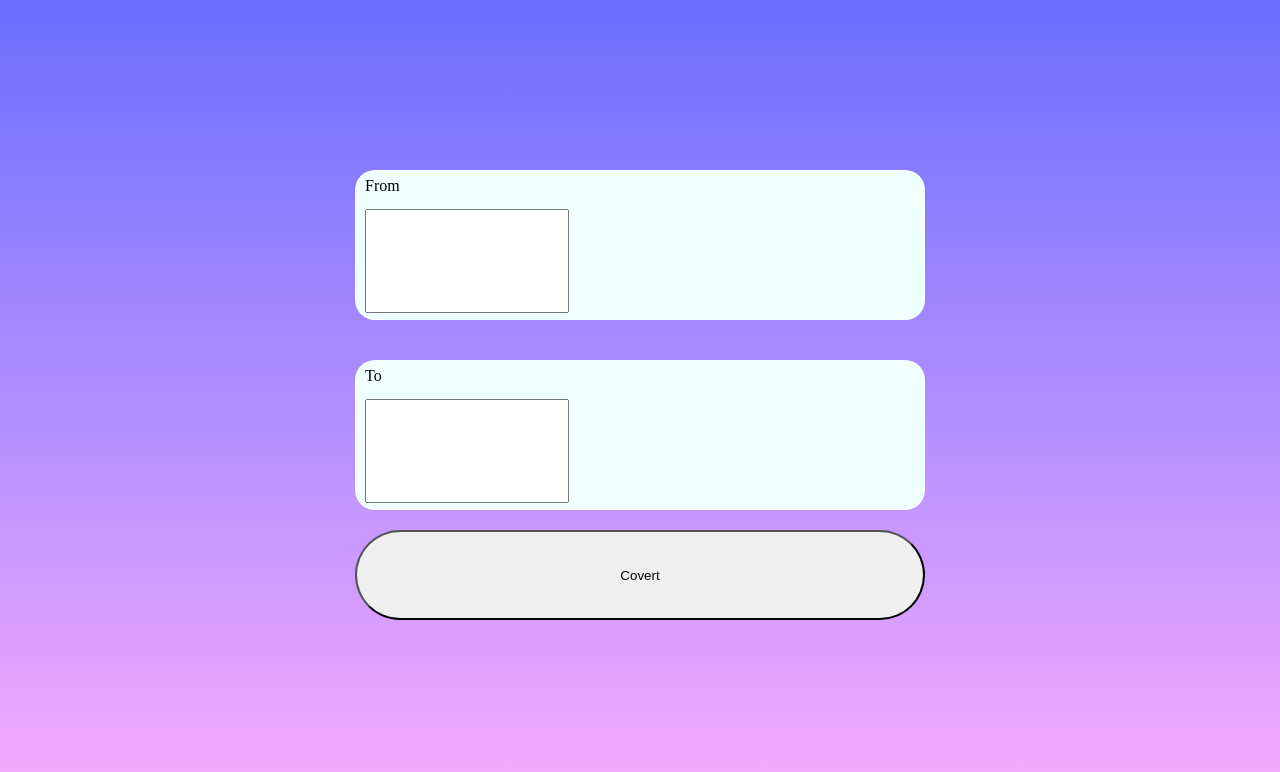
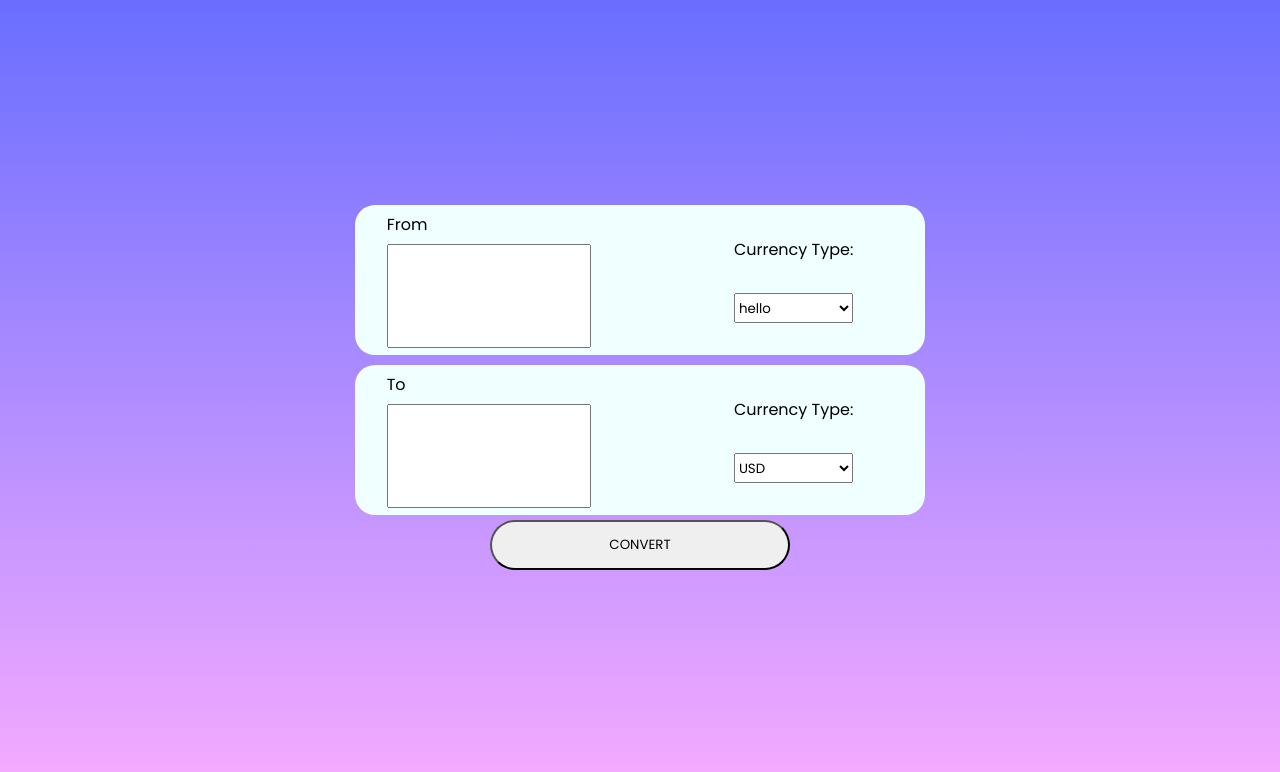
Before and after one commit to hikigaya007/Currency-exchange-React, a React (Create React App) app in the folder curr-exc/: page / in a window 1280 px wide. Shown: the top 772 px of the page. Built offline with nearby package versions, Linux system fonts and the light colour scheme.

Commit message:
UI completed

```diff
--- a/curr-exc/public/index.html
+++ b/curr-exc/public/index.html
@@ -10,6 +10,9 @@
       content="Web site created using create-react-app"
     />
     <link rel="apple-touch-icon" href="%PUBLIC_URL%/logo192.png" />
+    <link
+    href="https://fonts.googleapis.com/css2?family=Poppins:ital,wght@0,100;0,200;0,300;0,400;0,500;0,600;0,700;0,800;0,900;1,100;1,200;1,300;1,400;1,500;1,600;1,700;1,800;1,900&display=swap"
+    rel="stylesheet">
     <!--
       manifest.json provides metadata used when your web app is installed on a
       user's mobile device or desktop. See https://developers.google.com/web/fundamentals/web-app-manifest/
--- a/curr-exc/src/App.css
+++ b/curr-exc/src/App.css
@@ -1,6 +1,7 @@
 *{
     padding: 0;
     margin: 0;
+    font-family: 'Poppins', sans-serif;
 }
 .container{
     width: 100%;
@@ -13,19 +14,30 @@
 .inner-container{
     display: flex;
     flex-direction: column;
-    height: 500px;
+    height: 400px;
     width: 600px;
     align-items: center;
 }
 .textbox1-container{
     display: flex;
-    flex-direction: column;
+    flex-direction: row;
     justify-content: space-around;
     background-color: azure;
-    margin: 20px;
+    margin: 5px;
     height: 150px;
     width: 95%;
     border-radius: 20px;
+}
+.textbox1-container2{
+    display: flex;
+    flex-direction: column;
+    justify-content: space-evenly;
+}
+.textbox1-container1{
+    margin-left: -50px;
+    display: flex;
+    flex-direction: column;
+    justify-content: space-evenly;
 }
 .textbox1{
     margin-left: 10px;
@@ -34,27 +46,20 @@
     font-size: 30px;
     outline: none;
 }
-.textbox2-container{
-    display: flex;
-    flex-direction: column;
-    justify-content: space-around;
-    background-color: azure;
-    margin: 20px;
-    height: 150px;
-    width: 95%;
-    border-radius: 20px;
-}
-.textbox2{
-    width:200px;
-    height: 100px;
-    font-size: 30px;
-    outline: none;
-    margin-left: 10px;
-}
+
 
 .convert-button {
-    height: 90px;
-    width: 95%;
+    height: 50px;
+    width: 50%;
     border-radius: 50px;
     cursor: pointer;
 }
+.convert-button:hover{
+    color: white;
+    background-color: black;
+    transition: .3s;
+}
+select{
+    cursor: pointer;
+    height: 30px;
+}
--- a/curr-exc/src/App.js
+++ b/curr-exc/src/App.js
@@ -1,18 +1,40 @@
 import React from 'react'
 import './App.css';
+// https://cdn.jsdelivr.net/gh/fawazahmed0/currency-api@1/latest/currencies/inr.json
 const App = () => {
+
   return (
     <div className='container'>
         <div className='inner-container' >
             <div className="textbox1-container">
-                <p style={{marginLeft:'10px'}}>From</p>
-                <input type="text" className="textbox1" />
+                <div className="textbox1-container1">
+                  <p style={{marginLeft:'10px'}}>From</p>
+                  <input type="text" className="textbox1" />
+                </div>
+                <div className="textbox1-container2">
+                  Currency Type:
+                  <select>
+                    <option value="2">hello</option>
+                    <option value="2"></option>
+                    <option value="2"></option>
+                  </select>
+                </div>
             </div>
-            <div className="textbox2-container">
-                <p style={{marginLeft:'10px'}}>To</p>
-                <input type="text" className="textbox2" />
+            <div className="textbox1-container">
+                <div className="textbox1-container1">
+                  <p style={{marginLeft:'10px'}}>To</p>
+                  <input type="text" className="textbox1" />
+                </div>
+                <div className="textbox1-container2">
+                  Currency Type:
+                  <select>
+                    <option value="USD">USD</option>
+                    <option value="2"></option>
+                    <option value="2"></option>
+                  </select>
+                </div>
             </div>
-            <input type="button" value={"Covert"} className='convert-button' />
+            <input type="button" value={"CONVERT"} className='convert-button' />
         </div>
     </div>
   )
```
